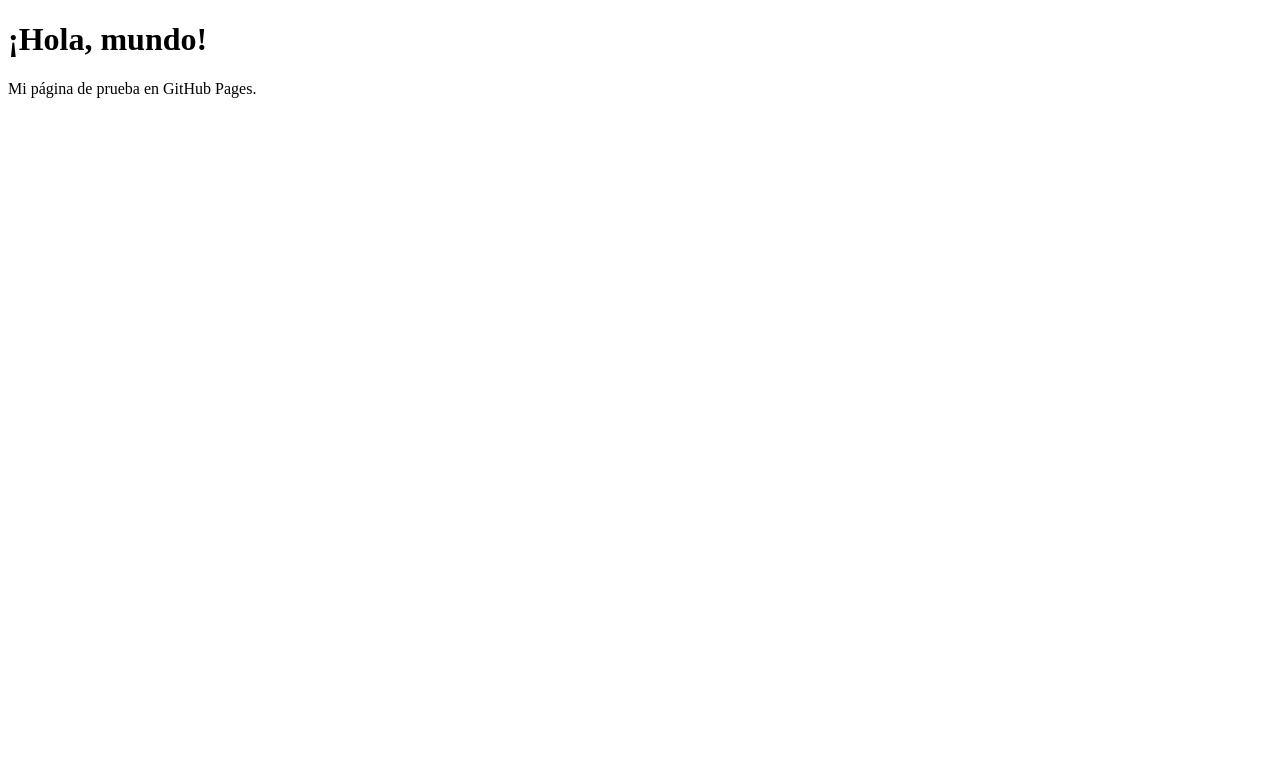
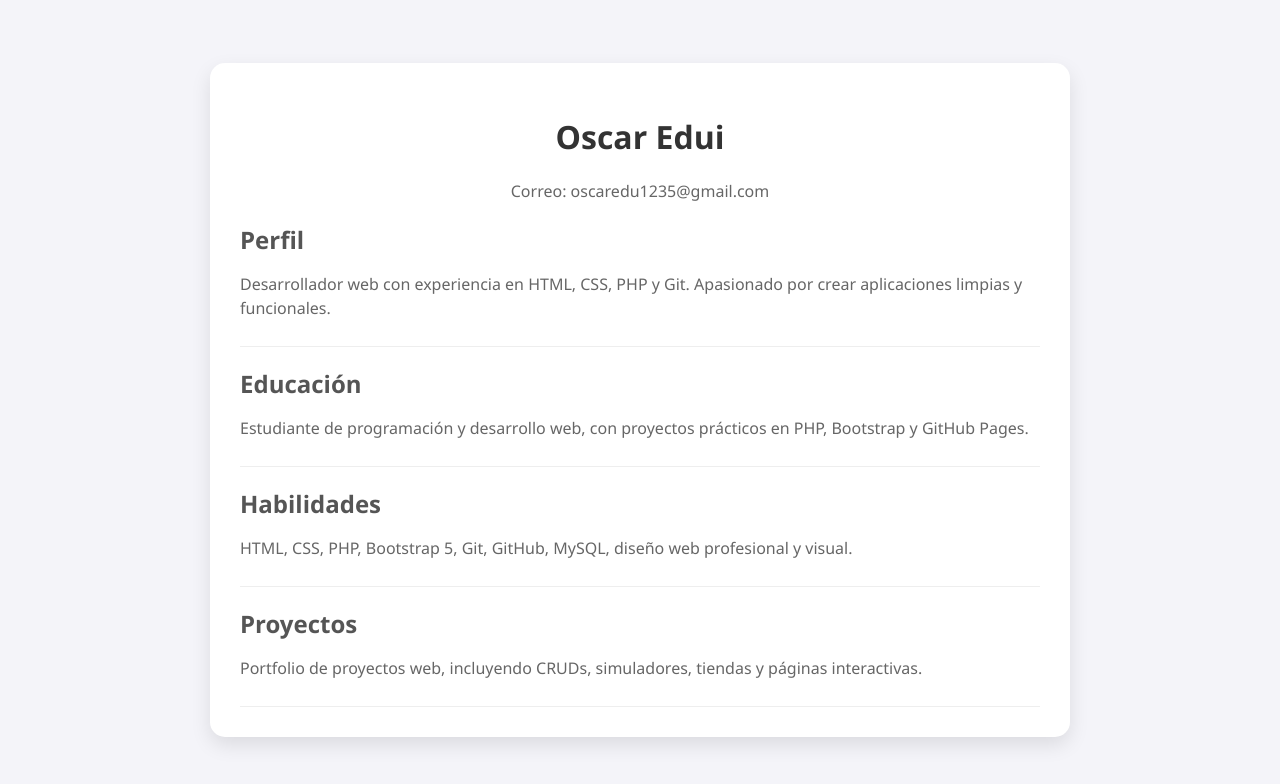
Before and after one commit to oscaredui/oscar.github.io, a plain HTML site: page index.html in a window 1280 px wide. Drawn offline with Linux system fonts and the light colour scheme.

Commit message:
Actualizar página para GitHub Pages

```diff
--- a/index.html
+++ b/index.html
@@ -1,11 +1,71 @@
 <!DOCTYPE html>
 <html lang="es">
 <head>
-    <meta charset="UTF-8">
-    <title>Mi página</title>
+<meta charset="UTF-8">
+<meta name="viewport" content="width=device-width, initial-scale=1.0">
+<title>CV de Oscar</title>
+<style>
+    body {
+        font-family: 'Segoe UI', Tahoma, Geneva, Verdana, sans-serif;
+        background: #f4f4f9;
+        margin: 0;
+        padding: 0;
+        display: flex;
+        justify-content: center;
+        align-items: center;
+        min-height: 100vh;
+    }
+    .container {
+        background: #fff;
+        max-width: 800px;
+        width: 90%;
+        padding: 30px;
+        border-radius: 15px;
+        box-shadow: 0 8px 20px rgba(0,0,0,0.1);
+    }
+    h1 {
+        text-align: center;
+        color: #333;
+    }
+    h2 {
+        color: #555;
+        margin-bottom: 5px;
+    }
+    p {
+        color: #666;
+        line-height: 1.5;
+    }
+    .section {
+        margin-top: 20px;
+        padding-bottom: 10px;
+        border-bottom: 1px solid #eee;
+    }
+</style>
 </head>
 <body>
-    <h1>¡Hola, mundo!</h1>
-    <p>Mi página de prueba en GitHub Pages.</p>
+<div class="container">
+    <h1>Oscar Edui</h1>
+    <p style="text-align:center;">Correo: oscaredu1235@gmail.com</p>
+
+    <div class="section">
+        <h2>Perfil</h2>
+        <p>Desarrollador web con experiencia en HTML, CSS, PHP y Git. Apasionado por crear aplicaciones limpias y funcionales.</p>
+    </div>
+
+    <div class="section">
+        <h2>Educación</h2>
+        <p>Estudiante de programación y desarrollo web, con proyectos prácticos en PHP, Bootstrap y GitHub Pages.</p>
+    </div>
+
+    <div class="section">
+        <h2>Habilidades</h2>
+        <p>HTML, CSS, PHP, Bootstrap 5, Git, GitHub, MySQL, diseño web profesional y visual.</p>
+    </div>
+
+    <div class="section">
+        <h2>Proyectos</h2>
+        <p>Portfolio de proyectos web, incluyendo CRUDs, simuladores, tiendas y páginas interactivas.</p>
+    </div>
+</div>
 </body>
 </html>
```
